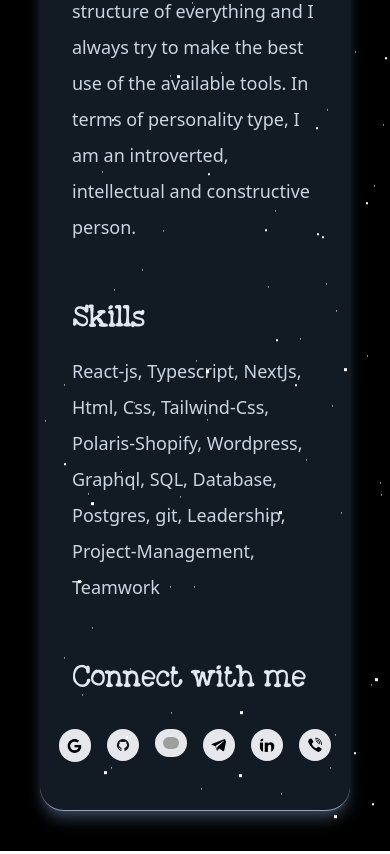
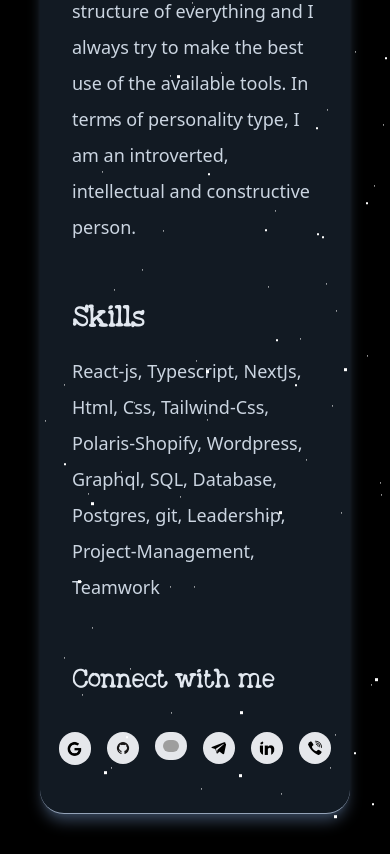
Before and after one commit to AmirAghajani98/portfolio, a Next.js app: page / in a window 390 px wide. Shown: the part 1348-2202 px from the top of the page. Built offline with nearby package versions, Linux system fonts and the light colour scheme; grey boxes are pictures that could not be loaded.

Commit message:
fix-styles

```diff
--- a/src/app/page.tsx
+++ b/src/app/page.tsx
@@ -169,7 +169,7 @@ export default function Home() {
             </p>
           </div>
           <div className="mt-14 sm:hidden">
-            <h1 className="text-3xl font-semibold mb-4 sm:hidden">Connect with me</h1>
+            <h1 className="text-[26px] font-semibold mb-4 sm:hidden">Connect with me</h1>
             </div>
           <div className="flex sm:mt-12 justify-center mr-4 sm:hidden">
             <a
```
